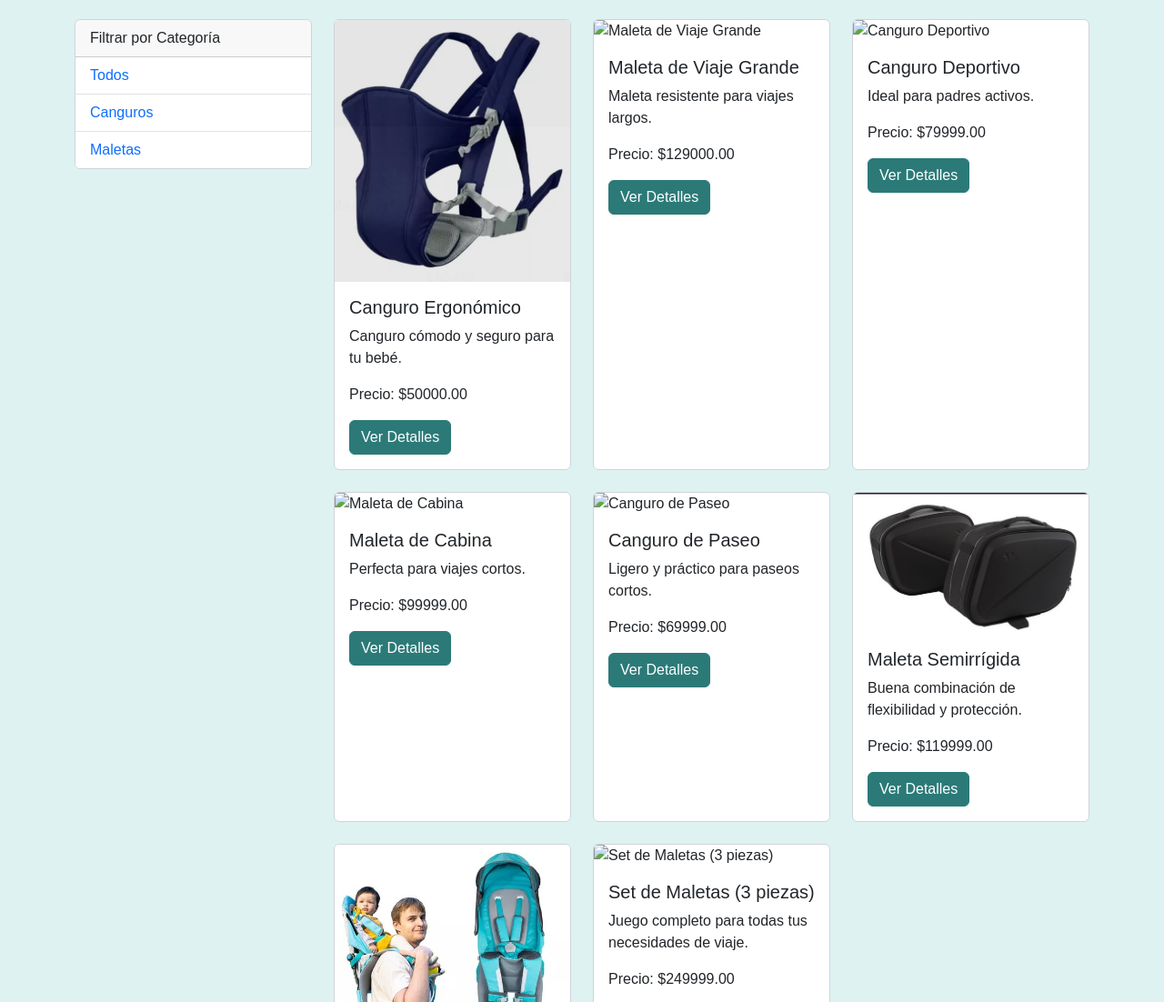
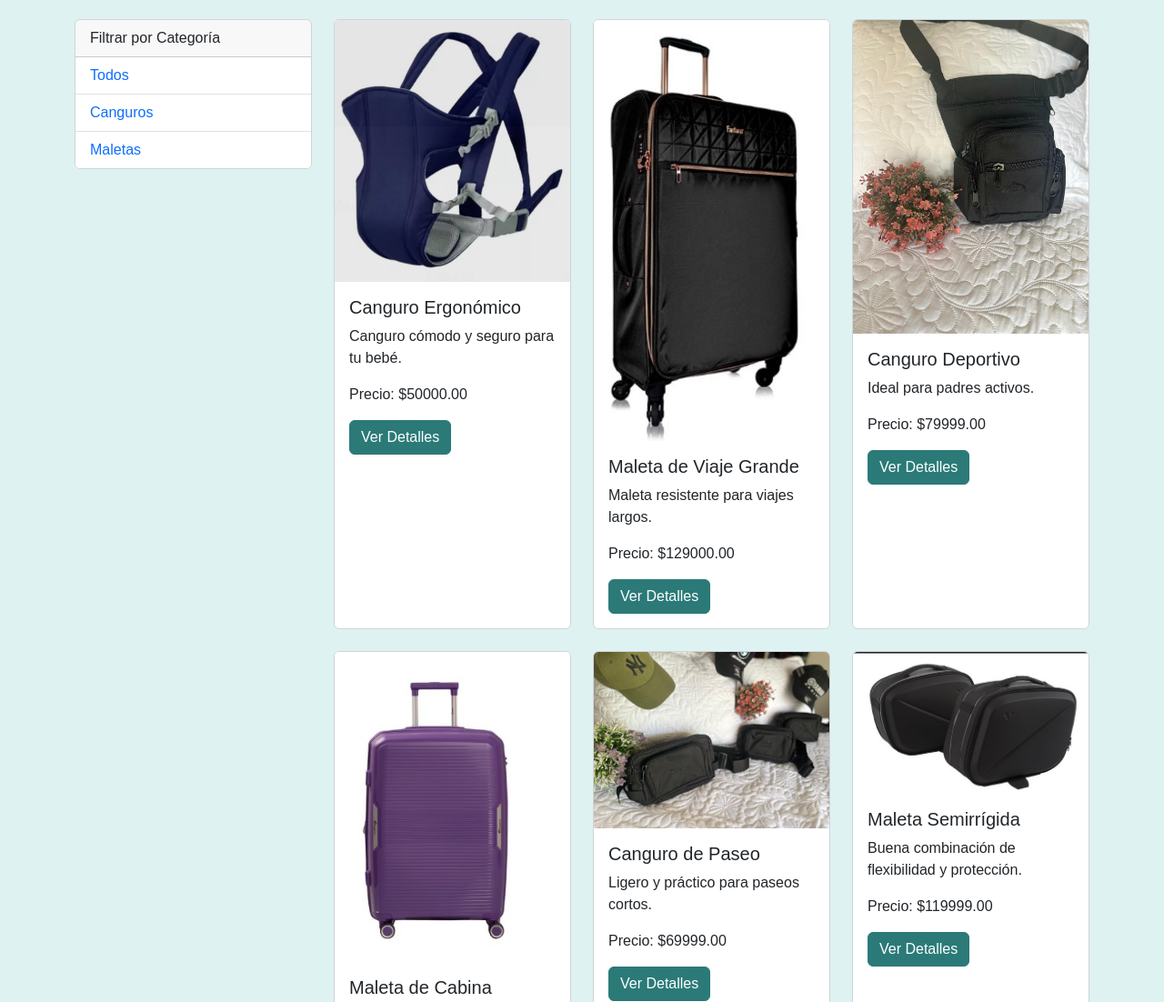
Before and after one commit to yengal1/yengal1.github.io, a plain HTML site: page productos.html in a window 1280 px wide. Shown: the part 187-1289 px from the top of the page at 91% size. Drawn offline with nearby package versions, Linux system fonts and the light colour scheme; files whose address does not match are found by name.

Commit message:
Update productos.html
asignar imágenes

```diff
--- a/productos.html
+++ b/productos.html
@@ -79,13 +79,13 @@
             // Simulación de datos de productos
             const productos = [
                 { id: 1, nombre: "Canguro Ergonómico", categoria: "canguros", precio: 50000, imagen: "img/canguro-ergonomico.jpg", descripcion: "Canguro cómodo y seguro para tu bebé." },
-                { id: 2, nombre: "Maleta de Viaje Grande", categoria: "maletas", precio: 129000, imagen: "img/maleta-viaje-grande.jpg", descripcion: "Maleta resistente para viajes largos." },
-                { id: 3, nombre: "Canguro Deportivo", categoria: "canguros", precio: 79999, imagen: "img/canguro-deportivo.png", descripcion: "Ideal para padres activos." },
-                { id: 4, nombre: "Maleta de Cabina", categoria: "maletas", precio: 99999, imagen: "img/maleta-cabina.gif", descripcion: "Perfecta para viajes cortos." },
-                { id: 5, nombre: "Canguro de Paseo", categoria: "canguros", precio: 69999, imagen: "img/canguro-paseo.jpg", descripcion: "Ligero y práctico para paseos cortos." },
+                { id: 2, nombre: "Maleta de Viaje Grande", categoria: "maletas", precio: 129000, imagen: "img/maleta-grande.jpg", descripcion: "Maleta resistente para viajes largos." },
+                { id: 3, nombre: "Canguro Deportivo", categoria: "canguros", precio: 79999, imagen: "img/Ganguro negro 2.jpg", descripcion: "Ideal para padres activos." },
+                { id: 4, nombre: "Maleta de Cabina", categoria: "maletas", precio: 99999, imagen: "img/maleta-cabina2.jpg", descripcion: "Perfecta para viajes cortos." },
+                { id: 5, nombre: "Canguro de Paseo", categoria: "canguros", precio: 69999, imagen: "img/Canguros 4.jpg", descripcion: "Ligero y práctico para paseos cortos." },
                 { id: 6, nombre: "Maleta Semirrígida", categoria: "maletas", precio: 119999, imagen: "img/maleta-semirrigida.jpg", descripcion: "Buena combinación de flexibilidad y protección." },
                 { id: 7, nombre: "Mochila Portabebés", categoria: "canguros", precio: 99999, imagen: "img/mochila-portabebes.jpg", descripcion: "Para aventuras en la montaña." },
-                { id: 8, nombre: "Set de Maletas (3 piezas)", categoria: "maletas", precio: 249999, imagen: "img/set-maletas.jpg", descripcion: "Juego completo para todas tus necesidades de viaje." },
+                { id: 8, nombre: "Set de Maletas (3 piezas)", categoria: "maletas", precio: 249999, imagen: "img/maleta-cabina1.jpg", descripcion: "Juego completo para todas tus necesidades de viaje." },
                 // Agrega más productos aquí con las rutas correctas a sus imágenes
             ];
 
```
